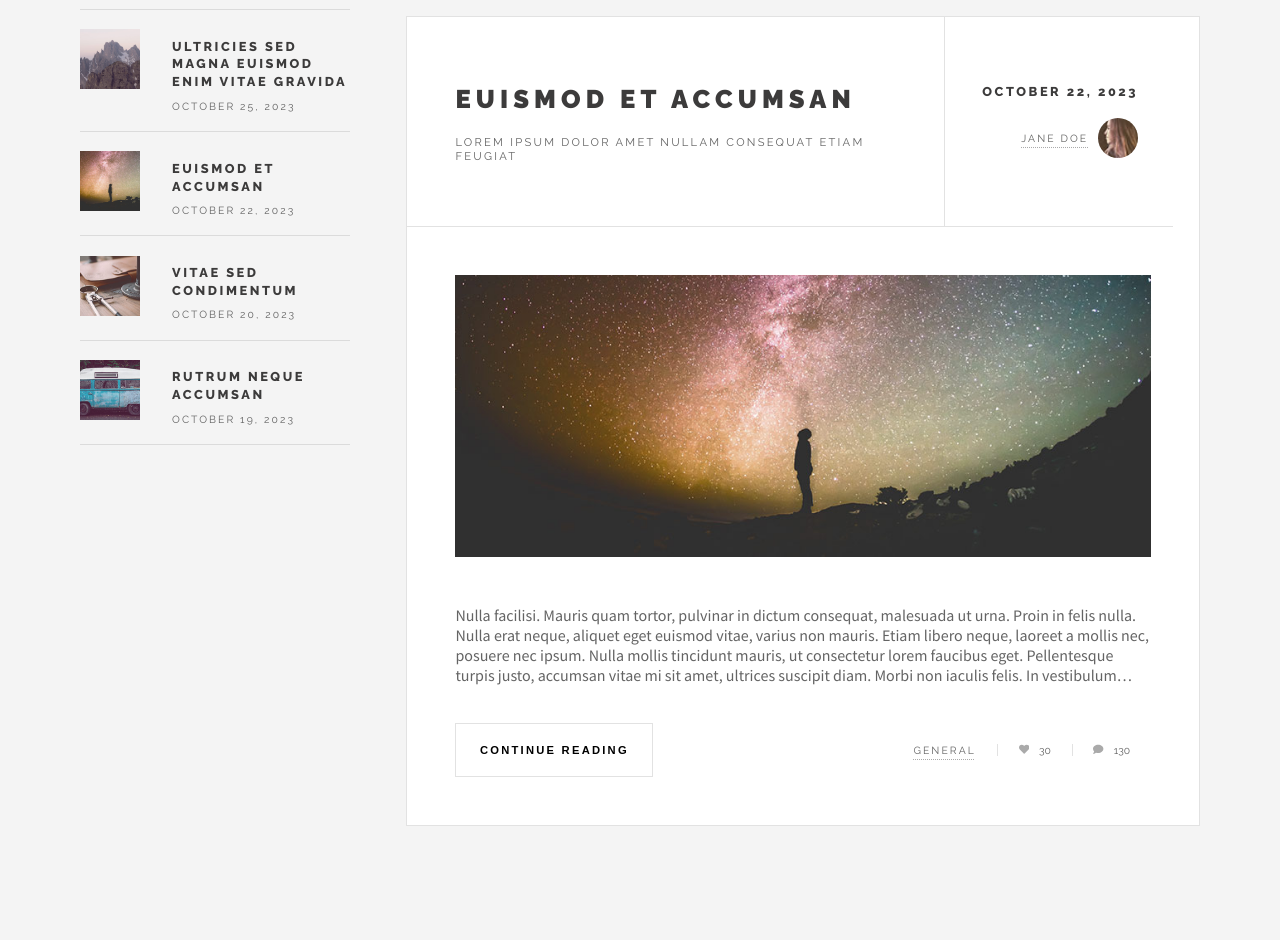
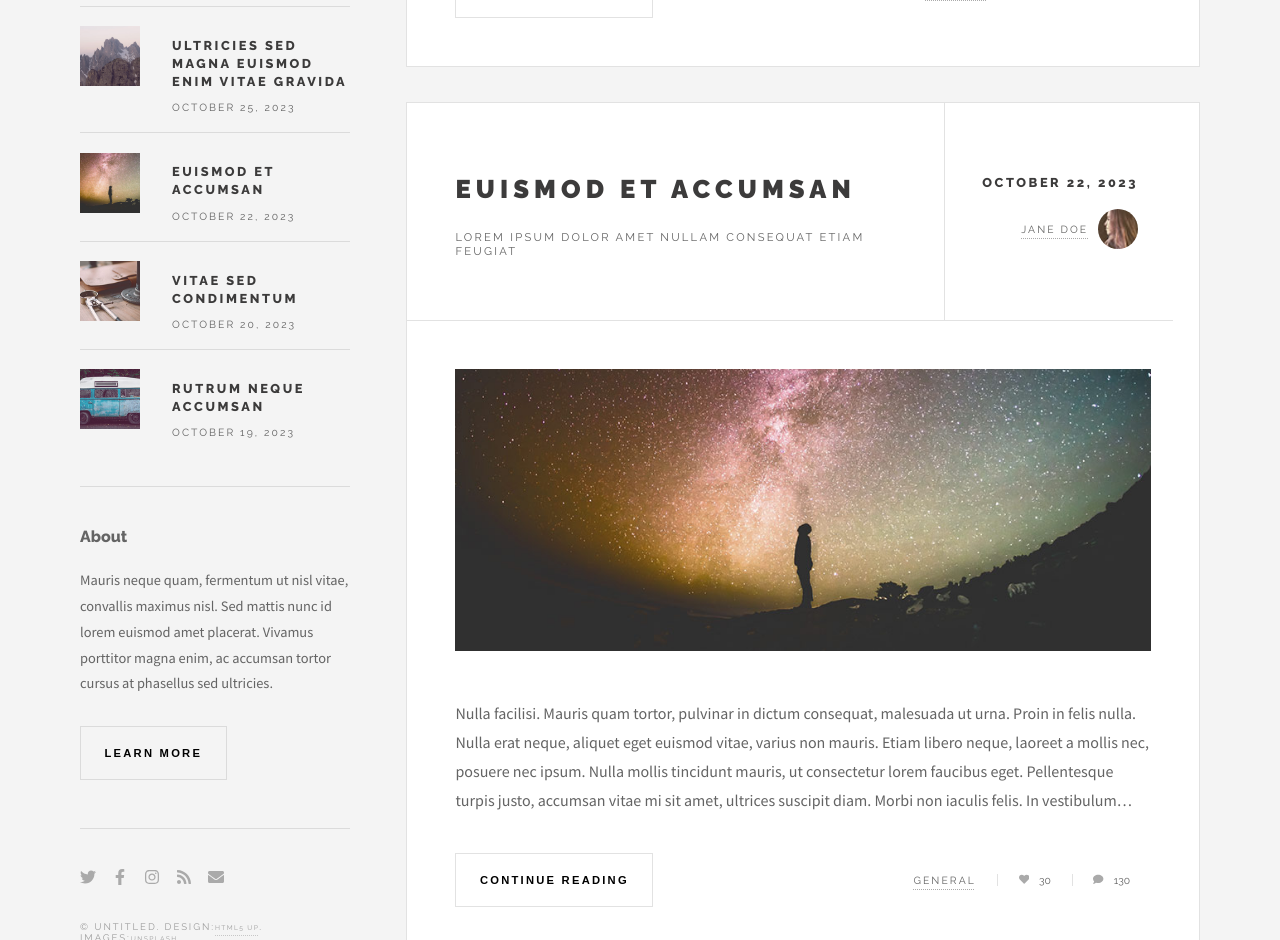
Before and after one commit to hyemin12/responsive-site-future_imperfect, a React (Create React App) app: page / in a window 1280 px wide. Shown: the part 1860-2800 px from the top of the page. Before the commit the page ends 2777 px from the top, so only its background shows below. Built offline with nearby package versions, Linux system fonts and the light colour scheme.

Commit message:
'사이드바-어바웃,푸터,섹션으로여백값맞추기'

```diff
--- /dev/null
+++ b/src/components/About.js
@@ -0,0 +1,23 @@
+import styled from "styled-components";
+import Button from "./Elements/Button";
+
+const About = () => {
+  return (
+    <>
+      <P>
+        Mauris neque quam, fermentum ut nisl vitae, convallis maximus nisl. Sed
+        mattis nunc id lorem euismod amet placerat. Vivamus porttitor magna
+        enim, ac accumsan tortor cursus at phasellus sed ultricies.
+      </P>
+      <Button text={"Learn More"} />
+    </>
+  );
+};
+const AboutContainer = styled.div``;
+const P = styled.p`
+  margin-bottom: 2em;
+  font-family: "Source Sans Pro", sans-serif;
+  font-size: 0.9em;
+  line-height: 1.8;
+`;
+export default About;
--- a/src/components/CardPost.js
+++ b/src/components/CardPost.js
@@ -6,7 +6,6 @@ import Img from "./Elements/Img";
 import Date from "./Elements/Date";
 
 const CardPost = (post) => {
-  console.log(post);
   const { id, title, authorImg, img, date } = post;
   return (
     <CardPostContainer>
--- a/src/components/Elements/Button.js
+++ b/src/components/Elements/Button.js
@@ -1,7 +1,12 @@
+import { Link } from "react-router-dom";
 import styled from "styled-components";
 
-const Button = ({ text }) => {
-  return <Btn>{text}</Btn>;
+const Button = ({ text, path }) => {
+  return (
+    <Link to={path ? `post/:${path}` : "#"}>
+      <Btn>{text}</Btn>
+    </Link>
+  );
 };
 const Btn = styled.button`
   background-color: transparent;
--- a/src/components/Elements/Date.js
+++ b/src/components/Elements/Date.js
@@ -2,7 +2,6 @@ import moment from "moment";
 import styled from "styled-components";
 
 const Date = ({ d, type }) => {
-  console.log(d, type);
   return <P type={type}>{moment(d).format("LL")}</P>;
 };
 
--- a/src/components/Elements/Img.js
+++ b/src/components/Elements/Img.js
@@ -3,7 +3,6 @@ import styled from "styled-components";
 
 const Img = ({ src, path, alt }) => {
   const location = useLocation();
-  console.log(location);
   if (location.pathname === "/")
     return (
       <LinkWrapper to={`post/:${path}`} style={{ display: "block" }}>
--- a/src/components/Elements/Title.js
+++ b/src/components/Elements/Title.js
@@ -1,24 +1,24 @@
 import { Link, useLocation } from "react-router-dom";
 import styled from "styled-components";
 
-const Title = ({ text, size, type, weight, lineHeight, path }) => {
+const Title = ({ text, size, type, weight, lineHeight, path, short }) => {
   const location = useLocation();
   if (type === "link" || location.pathname === "/")
     return (
       <Link to={`post/:${path}`}>
-        <H1 size={size} weight={weight} lineHeight={lineHeight}>
+        <H1 size={size} weight={weight} lineHeight={lineHeight} short={short}>
           {text}
         </H1>
       </Link>
     );
   return (
-    <H1 size={size} weight={weight} lineHeight={lineHeight}>
+    <H1 size={size} weight={weight} lineHeight={lineHeight} short={short}>
       {text}
     </H1>
   );
 };
 
-const H1 = styled.h1`
+export const H1 = styled.h1`
   color: #3c3b3b;
   font-size: ${({ size }) => (size ? size : "0.9em")};
   line-height: ${({ lineHeight }) => (lineHeight ? lineHeight : 1.4)};
@@ -28,5 +28,12 @@ const H1 = styled.h1`
   &:hover {
     color: #2ebaae;
   }
+
+  ${({ short }) =>
+    short &&
+    `display: -webkit-box;
+  -webkit-line-clamp: short;
+  -webkit-box-orient: vertical;
+  overflow: hidden;`}
 `;
 export default Title;
--- a/src/components/Footer.js
+++ b/src/components/Footer.js
@@ -1,4 +1,47 @@
+import {
+  FaTwitter,
+  FaFacebookF,
+  FaInstagram,
+  FaRss,
+  FaEnvelope,
+} from "react-icons/fa";
+import styled from "styled-components";
+import Icon from "./Elements/Icon";
+import TextLink from "./Elements/TextLink";
+
 const Footer = () => {
-  return <div></div>;
+  const socials = [
+    { link: "https://twitter.com/?lang=ko", icon: <FaTwitter /> },
+    { link: "https://ko-kr.facebook.com/", icon: <FaFacebookF /> },
+    { link: "https://www.instagram.com/", icon: <FaInstagram /> },
+    { link: "#", icon: <FaRss /> },
+    { link: "https://www.naver.com/", icon: <FaEnvelope /> },
+  ];
+  return (
+    <footer>
+      <SocialContainer>
+        {socials.map(({ link, icon }) => (
+          <a href={link} target="_blank" rel="noreferrer">
+            <Icon icon={icon} />
+          </a>
+        ))}
+      </SocialContainer>
+      <Copyright>
+        © UNTITLED. DESIGN:
+        <TextLink text={"HTML5 UP"} path={"http://html5up.net/"} />. IMAGES:
+        <TextLink text={"UNSPLASH"} path={"http://unsplash.com/"} />.
+      </Copyright>
+    </footer>
+  );
 };
+const SocialContainer = styled.div`
+  display: flex;
+  gap: 1em;
+  margin-bottom: 2em;
+`;
+const Copyright = styled.p`
+  font-size: 0.6em;
+  letter-spacing: 0.2em;
+  opacity: 0.6;
+`;
 export default Footer;
--- a/src/components/MainPost.js
+++ b/src/components/MainPost.js
@@ -69,7 +69,7 @@ const MainPost = (post) => {
       </TextWrapper>
 
       <FooterContainer>
-        <Button text={"continue reading"} />
+        <Button text={"continue reading"} path={id} />
         <Row>
           <TextLink
             text={tag}
@@ -97,7 +97,7 @@ const MainPost = (post) => {
 const Row = styled.div`
   display: flex;
 `;
-const PostContainer = styled.div`
+const PostContainer = styled.article`
   background-color: #fff;
   padding: 3em 3em;
   margin-bottom: 2.2em;
@@ -134,6 +134,7 @@ const ImgWrapper = styled.div`
 const TextWrapper = styled.div`
   width: 100%;
   margin-bottom: 2.4em;
+  line-height: 1.8;
   font-family: "Source Sans Pro", "sans-serif";
   ${({ textOverflow }) =>
     textOverflow &&
--- a/src/components/MiniPost.js
+++ b/src/components/MiniPost.js
@@ -1,5 +1,6 @@
 import { Link } from "react-router-dom";
 import styled from "styled-components";
+
 import Date from "./Elements/Date";
 import Title from "./Elements/Title";
 
@@ -13,17 +14,21 @@ const MiniPost = (post) => {
         </ImgWrapper>
       </>
       <div>
-        <Title text={title} path={id} size={"0.8em"} />
+        <Title text={title} path={id} size={"0.8em"} short={2} />
         <Date d={date} />
       </div>
     </MiniPostContainer>
   );
 };
-const MiniPostContainer = styled.div`
+const MiniPostContainer = styled.article`
   display: flex;
   gap: 2em;
   padding: 1.2em 0;
   border-bottom: 1px solid rgba(160, 160, 160, 0.3);
+  &:last-child {
+    padding-bottom: 0;
+    border-bottom: none;
+  }
 `;
 const ImgWrapper = styled(Link)`
   display: flex;
@@ -42,4 +47,5 @@ const Img = styled.img`
   left: 50%;
   transform: translate(-50%, -50%);
 `;
+
 export default MiniPost;
--- a/src/components/SideBar.js
+++ b/src/components/SideBar.js
@@ -3,26 +3,44 @@ import styled from "styled-components";
 import Intro from "./Intro";
 import CardPost from "./CardPost";
 import MiniPost from "./MiniPost";
+import About from "./About";
+import Footer from "./Footer";
 
 const SideBar = ({ cardPosts, popularPosts }) => {
   return (
     <div>
       <Intro />
-      <CardPostContainer>
+      <SectionWrapper>
         {cardPosts.map((post) => (
           <CardPost key={post.id} {...post} />
         ))}
-      </CardPostContainer>
-      <h4>Popular Posts</h4>
-      {popularPosts.map((post) => (
-        <MiniPost key={post.id} {...post} />
-      ))}
+      </SectionWrapper>
+      <SectionWrapper>
+        <SectionTitle>Popular Posts</SectionTitle>
+        {popularPosts.map((post) => (
+          <MiniPost key={post.id} {...post} />
+        ))}
+      </SectionWrapper>
+      <SectionWrapper>
+        <SectionTitle> About</SectionTitle>
+        <About />
+      </SectionWrapper>
+      <SectionWrapper>
+        <Footer />
+      </SectionWrapper>
     </div>
   );
 };
-const CardPostContainer = styled.article`
-  padding: 3em 0;
+
+const SectionWrapper = styled.div`
+  padding-top: 2.5em;
+  padding-bottom: 3em;
+  ${({ borderBottom }) =>
+    borderBottom && "border-bottom: 1px solid rgba(160, 160, 160, 0.3)"};
+
   border-top: 1px solid rgba(160, 160, 160, 0.3);
-  border-bottom: 1px solid rgba(160, 160, 160, 0.3);
+`;
+const SectionTitle = styled.h4`
+  margin-top: 0;
 `;
 export default SideBar;
--- a/src/routes/Home.js
+++ b/src/routes/Home.js
@@ -6,7 +6,6 @@ import SideBar from "../components/SideBar";
 import { data } from "../data";
 
 const Home = () => {
-  // console.log(Date.now());
   const posts = data.sort((a, b) => (a.date < b.date ? 1 : -1));
   const limit = { main: 3, mini: 4, popular: 5 };
 
@@ -15,7 +14,7 @@ const Home = () => {
   const popularPosts = data
     .sort((a, b) => a.like < b.like)
     .slice(0, limit.popular);
-  console.log(posts, mainPosts, cardPosts, popularPosts);
+
   return (
     <Layout>
       <Container>
```
